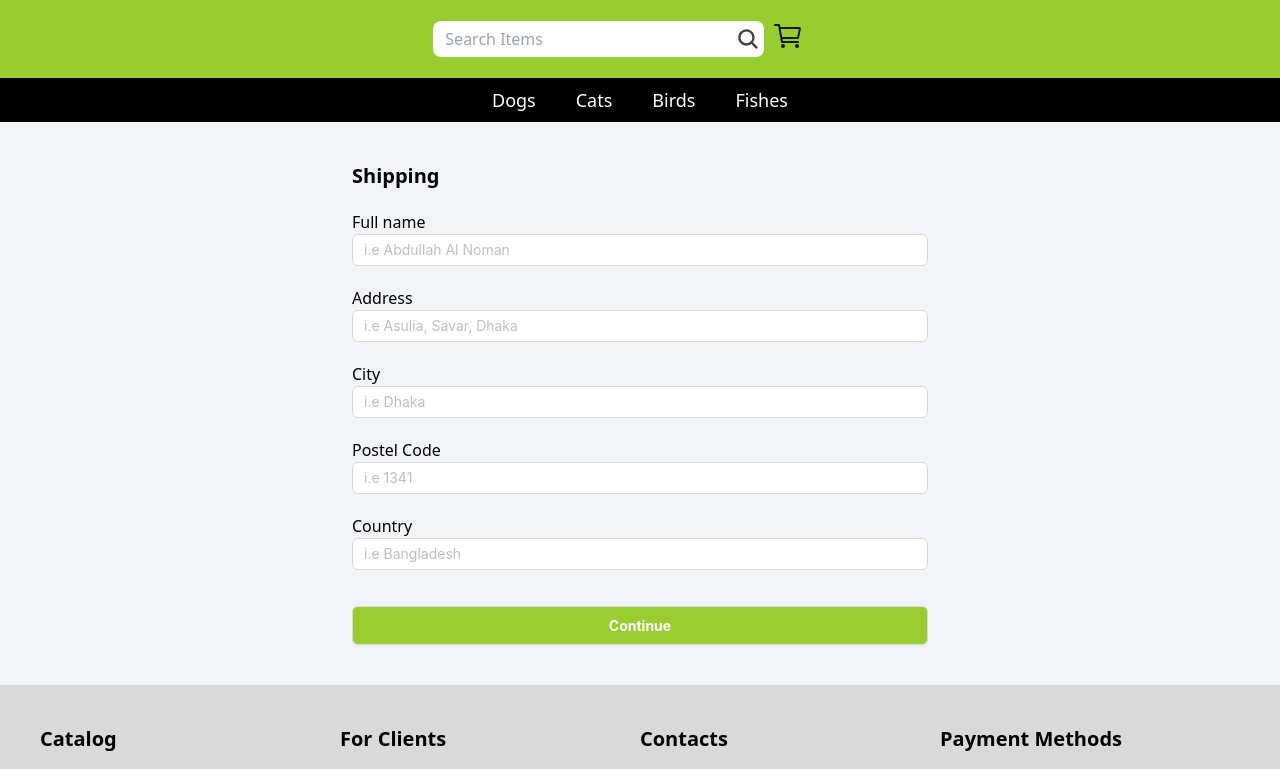
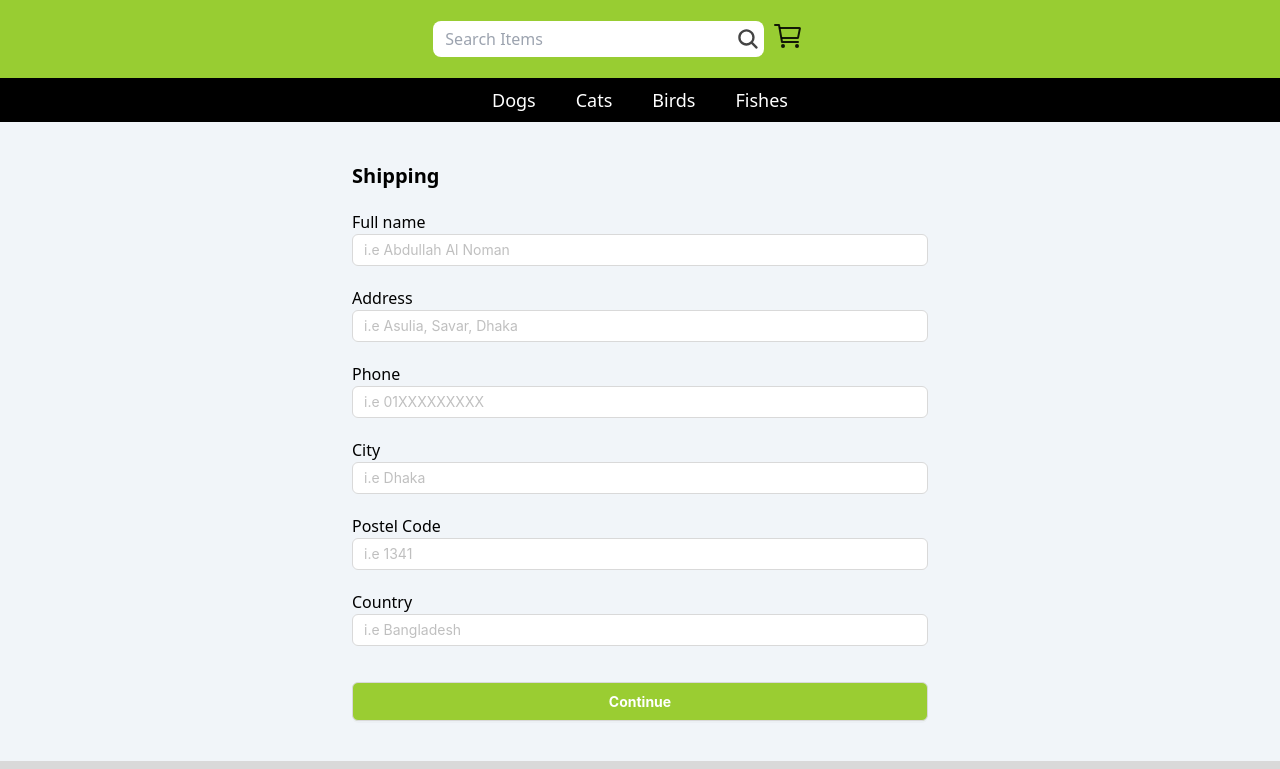
Before and after one commit to biplobmolla/bengal-bazaario, a Next.js app: page /shipping in a window 1280 px wide. Shown: the top 769 px of the page. Built offline with nearby package versions, Linux system fonts and the light colour scheme.

Commit message:
Update page.tsx

```diff
--- a/app/(root)/shipping/page.tsx
+++ b/app/(root)/shipping/page.tsx
@@ -15,6 +15,7 @@ const page = () => {
 
   const [fullName, setFullName] = useState(shippingAddress.fullName || "");
   const [address, setAddress] = useState(shippingAddress.address || "");
+  const [phone, setPhone] = useState(shippingAddress.phone || "");
   const [city, setCity] = useState(shippingAddress.city || "");
   const [postalCode, setPostalCode] = useState(
     shippingAddress.postalCode || ""
@@ -30,6 +31,7 @@ const page = () => {
       payload: {
         fullName,
         address,
+        phone,
         city,
         postalCode,
         country,
@@ -41,6 +43,7 @@ const page = () => {
         JSON.stringify({
           fullName,
           address,
+          phone,
           city,
           postalCode,
           country,
@@ -71,6 +74,15 @@ const page = () => {
               placeholder="i.e Asulia, Savar, Dhaka"
               value={address}
               onChange={(e: any) => setAddress(e.target.value)}
+            />
+          </div>
+          <div>
+            <label htmlFor="phone">Phone</label>
+            <Input
+              id="phone"
+              placeholder="i.e 01XXXXXXXXX"
+              value={phone}
+              onChange={(e: any) => setPhone(e.target.value)}
             />
           </div>
           <div>
```
